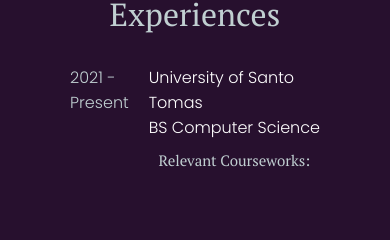
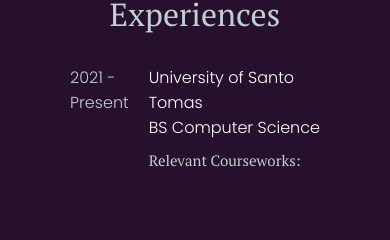
Before and after one commit to css-enjoyer/portfolio, a React (Create React App) app: page / in a window 390 px wide. Shown: the part 1287-1527 px from the top of the page. Built offline with nearby package versions, Linux system fonts and the light colour scheme.

Commit message:
Fix alignment of courseworks for mobile orientation

```diff
--- a/src/App.css
+++ b/src/App.css
@@ -248,6 +248,9 @@
     width: 100%;
     height: 100%;
   }
+  html body .App .infoColumn .educCard h4 {
+    text-align: left;
+  }
   html body .App .infoColumn .projCard {
     display: flex;
     flex-direction: column;
--- a/src/App.scss
+++ b/src/App.scss
@@ -266,6 +266,11 @@
                     padding: 50px;
                     width: 100%;
                     height: 100%;
+                    .educCard {
+                        h4 {
+                            text-align: left;
+                        }
+                    }
                     .projCard {
                         display: flex;
                         flex-direction: column;
```
Also changed, not shown: 1 other file (tests, documents, lock files or other folders).
